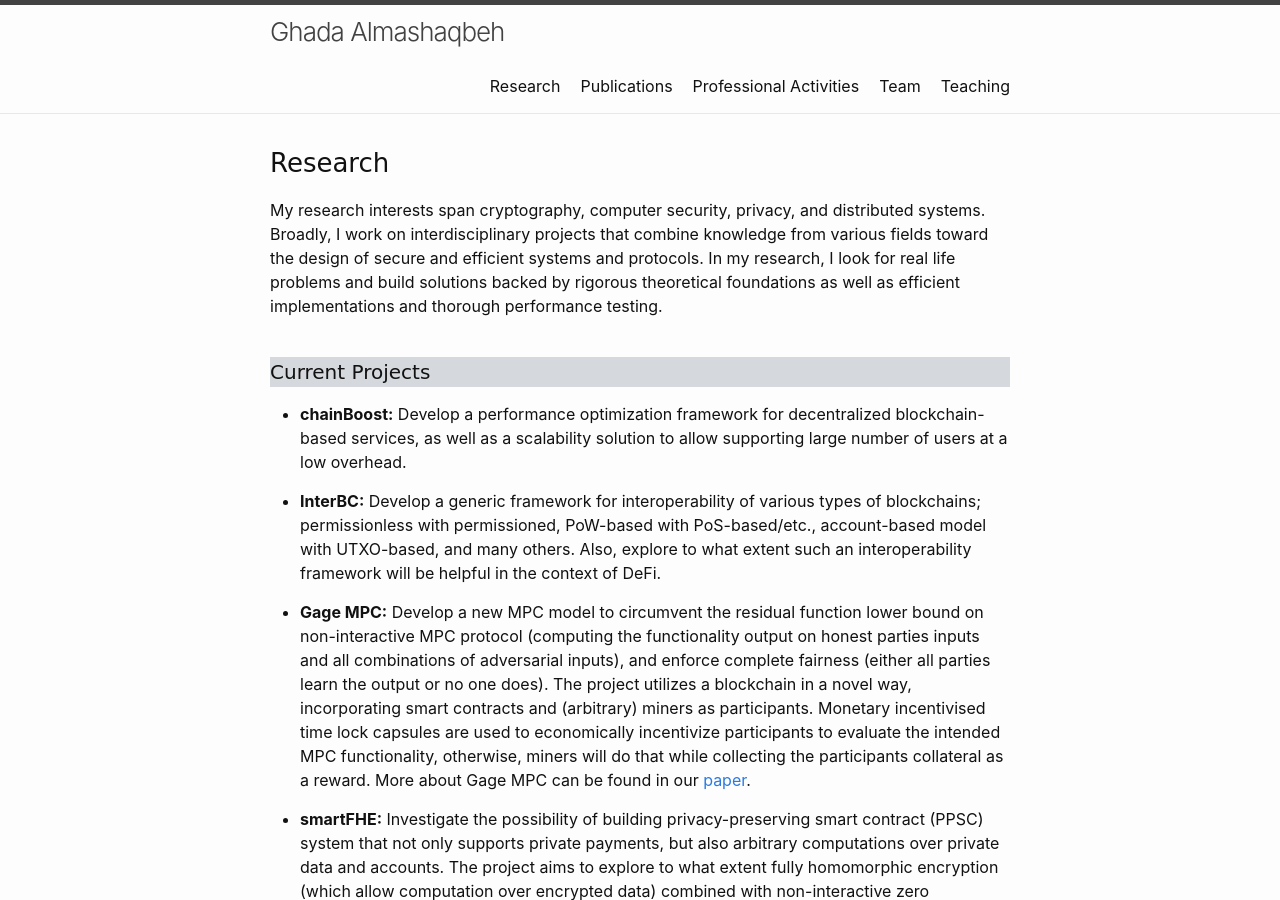
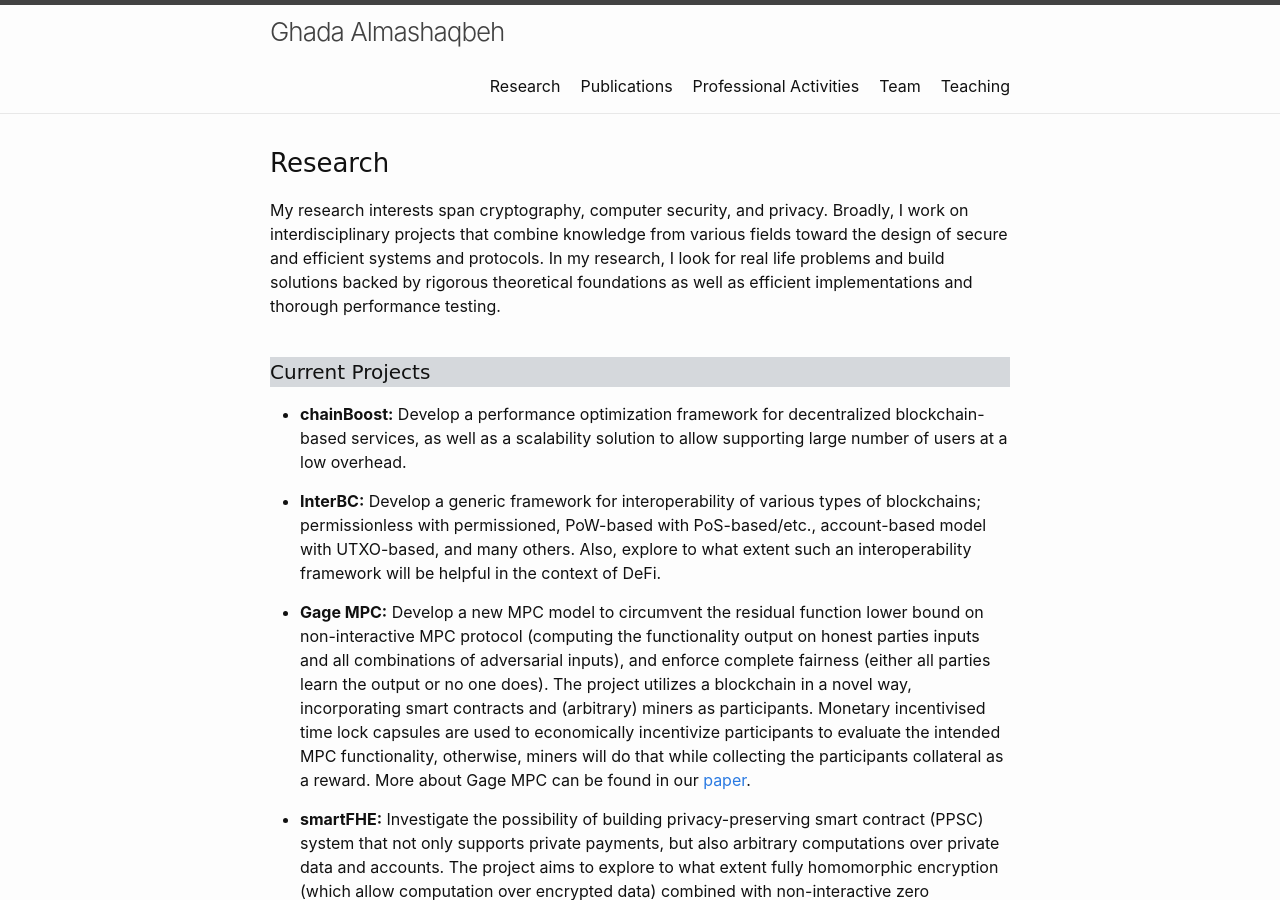
Before and after one commit to GhadaAlmashaqbeh/GhadaAlmashaqbeh.github.io, a Jekyll site: the page built from 01-research.md, in a window 1280 px wide and 900 px high. Built offline with Jekyll 4.4.1, drawn with Linux system fonts in a browser that asks for light colours.

Commit message:
quick edits

```diff
--- a/01-research.md
+++ b/01-research.md
@@ -7,7 +7,7 @@ permalink: /research/
 
 <h3 style="font-family: 'Comic Sans MS'; margin-top: -30px;">Research</h3>
 
-My research interests span cryptography, computer security, privacy, and distributed systems. Broadly, I work on interdisciplinary projects that combine knowledge from various fields toward the design of secure and efficient systems and protocols. In my research, I look for real life problems and build solutions backed by rigorous theoretical foundations as well as efficient implementations and thorough performance testing.
+My research interests span cryptography, computer security, and privacy. Broadly, I work on interdisciplinary projects that combine knowledge from various fields toward the design of secure and efficient systems and protocols. In my research, I look for real life problems and build solutions backed by rigorous theoretical foundations as well as efficient implementations and thorough performance testing.
 <br/>
 
 
```
Also changed, not shown: 02-publications.md (+12 -9 lines).
